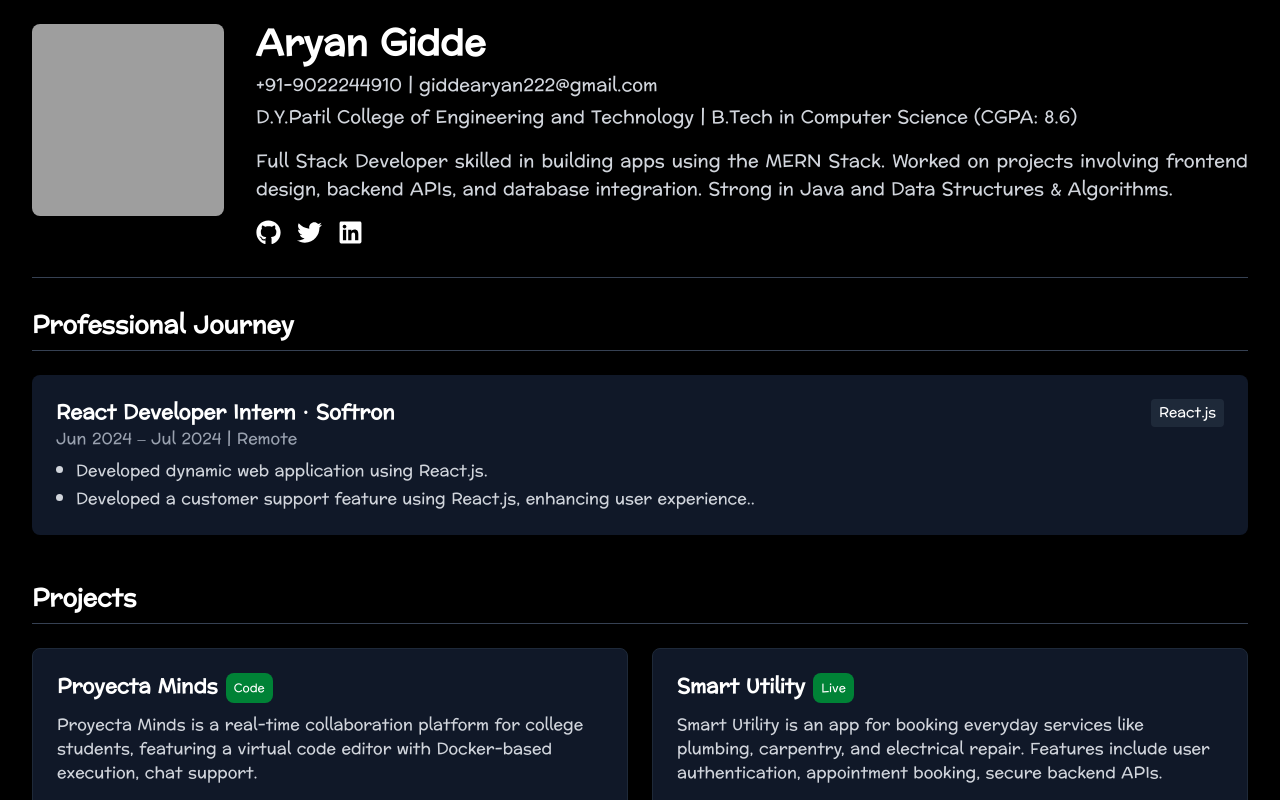
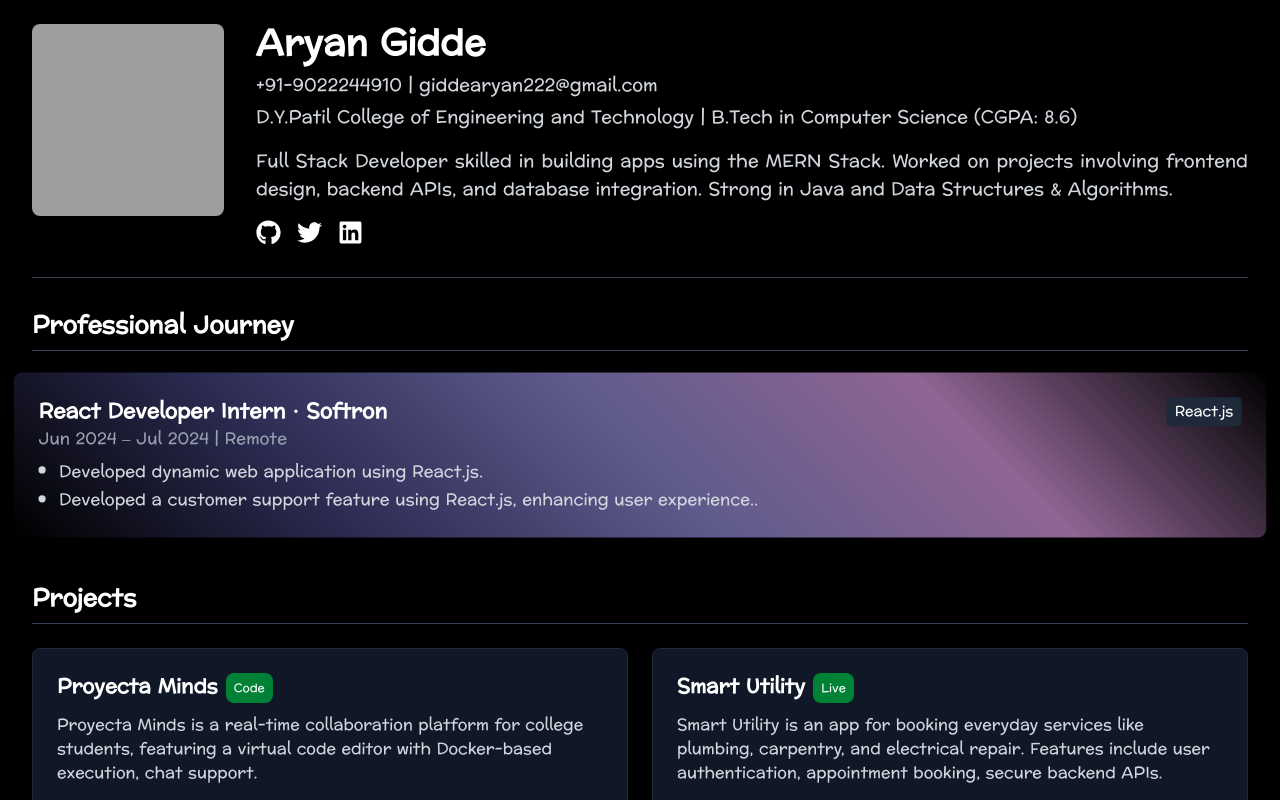
Before and after one commit to giddearyan12/Portfolio, a React (Vite) app: page / in a window 1280 px wide. In both pictures the pointer is over the element 640 px from the left and 455 px from the top of the page. Shown: the top 800 px of the page. Built offline with nearby package versions, Linux system fonts and the light colour scheme; grey boxes are pictures that could not be loaded; a web font is replaced by a local one.

Commit message:
Update App.css

```diff
--- a/src/App.css
+++ b/src/App.css
@@ -1,2 +1,14 @@
 @import url('https://fonts.googleapis.com/css2?family=Edu+QLD+Hand:wght@400..700&display=swap');
 @import "tailwindcss";
+
+.box {
+    opacity: 1;
+    transform: none;
+    background: oklch(0.21 0.034 264.665) 0% 0% / auto repeat scroll padding-box border-box,
+}
+
+.box:hover {
+    opacity: 1;
+    transform: scale(1.03);
+    background: linear-gradient(45deg, rgb(0,0,0), rgb(44, 44, 84), rgb(94,91,140), rgb(143, 101, 147), rgb(0,0,0));
+}
```
